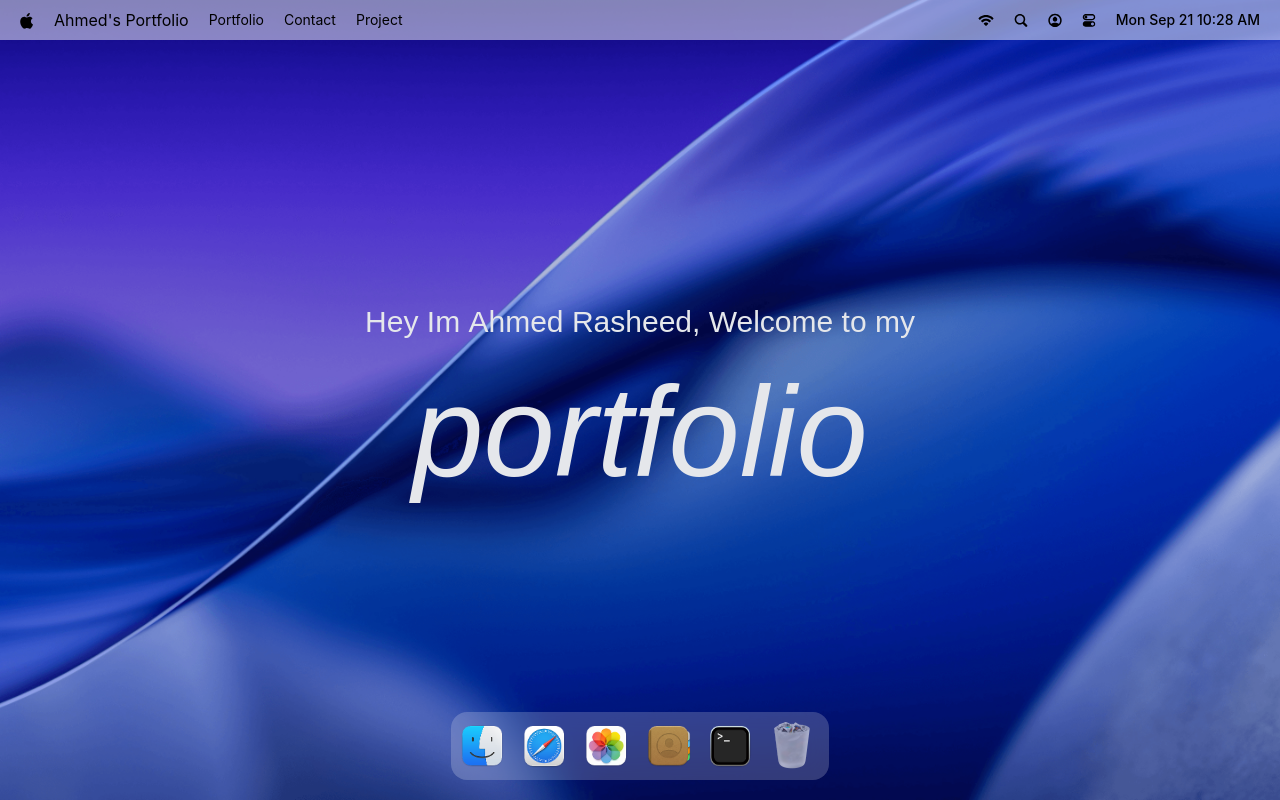
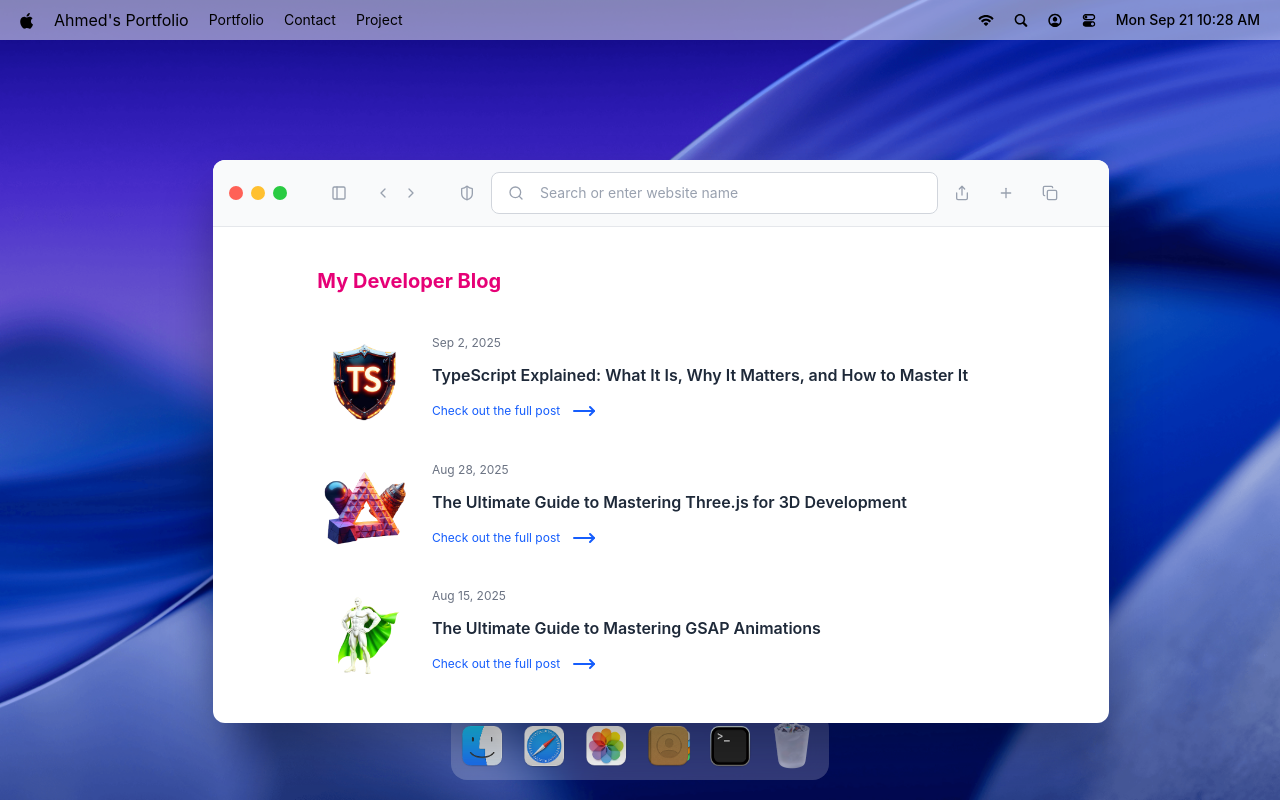
Before and after one commit to ahmedrasheed-dev/Portfolio, a React (Vite) app: page / in a window 1280 px wide. Both pictures are taken after a click on the button 547 px from the left and 746 px from the top of the page. Built offline with nearby package versions, Linux system fonts and the light colour scheme; a web font is replaced by a local one.

Commit message:
Safari Window Completed

```diff
--- a/src/App.jsx
+++ b/src/App.jsx
@@ -3,7 +3,7 @@
 import { Navbar, Welcome, Dock } from "./components";
 import { Draggable } from "gsap/Draggable";
 import gsap from "gsap"
-import {Terminal} from "#windows";
+import { Safari, Terminal } from "#windows";
 
 gsap.registerPlugin(Draggable)
 
@@ -15,7 +15,8 @@
       <Welcome />
       <Dock />
 
-      <Terminal/>
+      <Terminal />
+      <Safari />
     </main>
   );
 }
--- /dev/null
+++ b/src/components/WindowControls.jsx
@@ -0,0 +1,15 @@
+import useWindowStore  from "#store/window";
+
+const WindowControls = ({ target }) => {
+    const { closeWindow } = useWindowStore();
+    return (
+        <>
+            <div id="window-controls">
+                <div className="close" onClick={()=> closeWindow(target)}></div>
+                <div className="minimize"></div>
+                <div className="maximize"></div>
+            </div>
+        </>
+    )
+}
+export default WindowControls
--- a/src/hoc/WindowWrapper.jsx
+++ b/src/hoc/WindowWrapper.jsx
@@ -22,9 +22,11 @@
                 { scale: 1, opacity: 1, y: 0, duration: 0.3, ease: "power3.out" }
             );
 
-            Draggable.create(el, {
+            const [instance] = Draggable.create(el, {
                 onPress: () => focusWindow(windowKey),
             });
+
+            return () => instance.kill();
         }, [isOpen]);
 
         if (!isOpen) return null;
--- /dev/null
+++ b/src/windows/Safari.jsx
@@ -0,0 +1,65 @@
+import WindowControls from "#components/WindowControls";
+import { blogPosts } from "#constants";
+import WindowWrapper from "#hoc/WindowWrapper";
+import { ChevronLeft, ChevronRight, Copy, MoveRight, PanelLeft, Plus, Search, Share, ShieldHalf } from "lucide-react";
+
+const Safari = () => {
+    return (
+        <>
+            <div id="window-header">
+                <WindowControls target="safari" />
+                <PanelLeft className="ml-10 icon" />
+                <div className="flex items-center gap-1 ml-5">
+                    <ChevronLeft className="icon" />
+                    <ChevronRight className="icon" />
+                </div>
+
+                <div className="flex-1 flex-center gap-3">
+                    <ShieldHalf className="icon" />
+
+                    <div className="search">
+                        <Search className="icon" />
+                        <input
+                            type="text"
+                            placeholder="Search or enter website name"
+                            className="flex-1" />
+                    </div>
+                    <div className="flex items-center gap-5">
+                        <Share className="icon" />
+                        <Plus className="icon" />
+                        <Copy className="icon" />
+                    </div>
+                </div>
+            </div>
+
+
+            <div className="blog">
+                <h2>My Developer Blog</h2>
+
+                <div className="space-y-8">
+                    {blogPosts.map(({ id, image, title, date, link }) => (
+                        <div key={id} className="blog-post">
+                            <div className="col-span-2">
+                                <img src={image} alt={title}
+                                    className="w-full h-full object-cover rounded-lg"
+                                />
+                            </div>
+
+                            <div className="content">
+                                <p>{date}</p>
+                                <h3>{title}</h3>
+                                <a href={link} target="_blank" rel="noopener noreferrer">
+                                    Check out the full post <MoveRight
+                                        className="icon-hover" />
+                                </a>
+                            </div>
+                        </div>
+
+                    ))}
+                </div>
+            </div>
+        </>
+    )
+}
+const SafariWindow = WindowWrapper(Safari, "safari");
+export default SafariWindow;
--- a/src/windows/Terminal.jsx
+++ b/src/windows/Terminal.jsx
@@ -1,12 +1,13 @@
 import WindowWrapper from "#hoc/WindowWrapper";
 import { techStack } from "#constants";
 import { Check, Flag } from "lucide-react";
+import WindowControls from "#components/WindowControls";
 
 const Terminal = () => {
     return (
         <>
             <div id="window-header">
-                <p>Window Controls</p>
+                <WindowControls target="terminal"/>
                 <p>Tech Stack</p>
             </div>
 
--- a/src/windows/index.js
+++ b/src/windows/index.js
@@ -1,3 +1,3 @@
 import Terminal from "./Terminal";
-
-export {Terminal};
+import Safari from "./Safari";
+export {Terminal, Safari};
```
